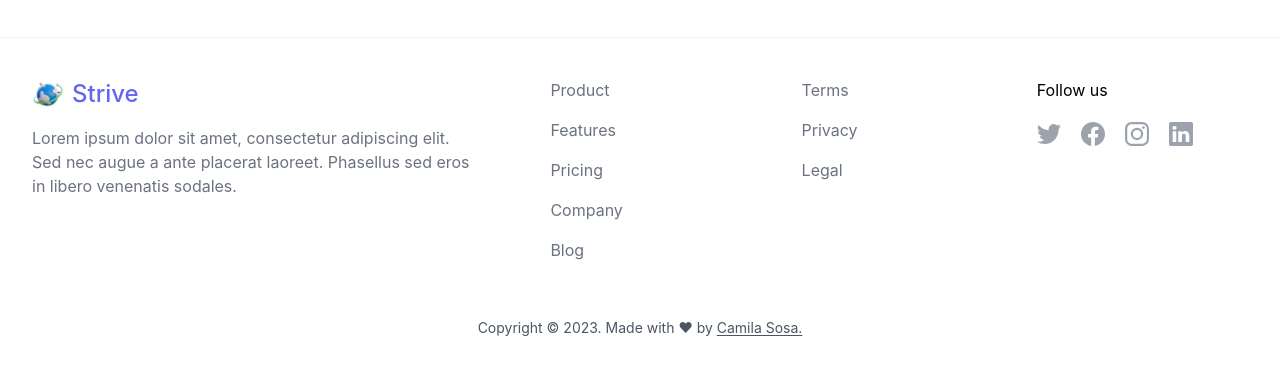
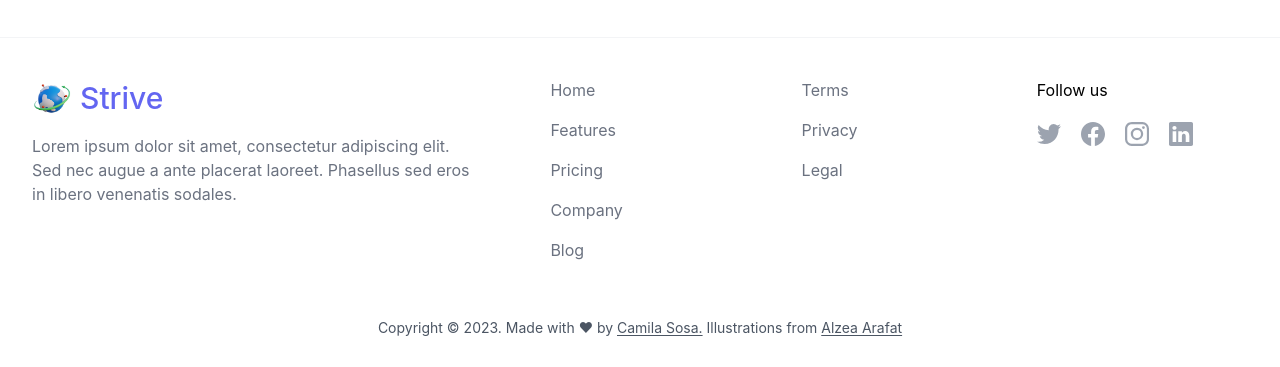
Before and after one commit to Sixela33/GreenOasis, a Next.js app: page /blog in a window 1280 px wide. Shown: the part 959-1326 px from the top of the page. Built offline with nearby package versions, Linux system fonts and the light colour scheme.

Commit message:
fix: remove button, fix styles, fix link redirection

```diff
--- a/components/footer.js
+++ b/components/footer.js
@@ -5,17 +5,18 @@ import Container from "./container";
 
 export default function Footer() {
   const navigation = [
-    "Product",
-    "Features",
-    "Pricing",
-    "Company",
-    "Blog",
+    { name: "Home", link: "./" },
+    { name: "Features", link: "/features" },
+    { name: "Pricing", link: "/pricing" },
+    { name: "Company", link: "/company" },
+    { name: "Blog", link: "/blog" },
   ];
   const legal = ["Terms", "Privacy", "Legal"];
+
   return (
     <div className="relative">
       <Container>
-        <div className="xl:px-8 grid max-w-screen-xl grid-cols-1 gap-10 pt-10 mx-auto border-t border-gray-100 dark:border-trueGray-700 lg:grid-cols-5">
+        <div className="xl:px-8 grid max-w-screen-xl grid-cols-2 gap-10 pt-10 mx-auto border-t border-gray-100 dark:border-trueGray-700 lg:grid-cols-5">
           <div className="lg:col-span-2">
             <div>
               {" "}
@@ -25,37 +26,23 @@ export default function Footer() {
                       alt="N"
                       width="32"
                       height="32"
-                      className="w-8"
+                      className="w-10"
                     />
-                  <span>Strive</span>
+                  <span className='text-3xl'>Strive</span>
               </Link>
             </div>
 
             <div className="max-w-md mt-4 text-gray-500 dark:text-gray-400">
               Lorem ipsum dolor sit amet, consectetur adipiscing elit. Sed nec augue a ante placerat laoreet. Phasellus sed eros in libero venenatis sodales.
             </div>
-{/*
-            <div className="mt-5">
-              <a
-                href="https://vercel.com/?utm_source=web3templates&utm_campaign=oss"
-                target="_blank"
-                rel="noopener"
-                className="relative block w-44">
-                <Image
-                  src="/img/vercel.svg"
-                  alt="Powered by Vercel"
-                  width="212"
-                  height="44"
-                />
-              </a>
-            </div> */}
+
           </div>
 
           <div>
             <div className="flex flex-wrap w-full -mt-2 -ml-3 lg:ml-0">
               {navigation.map((item, index) => (
-                <Link key={index} href="/" className="w-full px-4 py-2 text-gray-500 rounded-md dark:text-gray-300 hover:text-indigo-500 focus:text-indigo-500 focus:bg-indigo-100 focus:outline-none dark:focus:bg-trueGray-700">
-                    {item}
+                <Link key={index} href={item.link} className="w-full px-4 py-2 text-gray-500 rounded-md dark:text-gray-300 hover:text-indigo-500 focus:text-indigo-500 focus:bg-indigo-100 focus:outline-none dark:focus:bg-trueGray-700">
+                    {item.name}
                 </Link>
               ))}
             </div>
@@ -110,16 +97,19 @@ export default function Footer() {
             href="https://www.linkedin.com/in/camilasosa-fullstack/"
             target="_blank"
             rel="noopener"
-            class='underline underline-offset-2 hover:text-indigo-500'>
+            class='underline underline-offset-2 hover:text-indigo-500'
+          >
             Camila Sosa.
           </a>{" "}
-          {/* Illustrations from{" "}
+          Illustrations from{" "}
           <a
-            href="https://www.glazestock.com/"
+            href="https://dribbble.com/alzea"
             target="_blank"
-            rel="noopener ">
-            Glazestock
-          </a> */}
+            rel="noopener "
+            class='underline underline-offset-2 hover:text-indigo-500'
+          >
+            Alzea Arafat
+          </a>
         </div>
       </Container>
     </div>
@@ -195,7 +185,6 @@ const Backlink = () => {
         />
       </svg>
 
-      <span>Web3Templates</span>
     </a>
   );
 };
```
